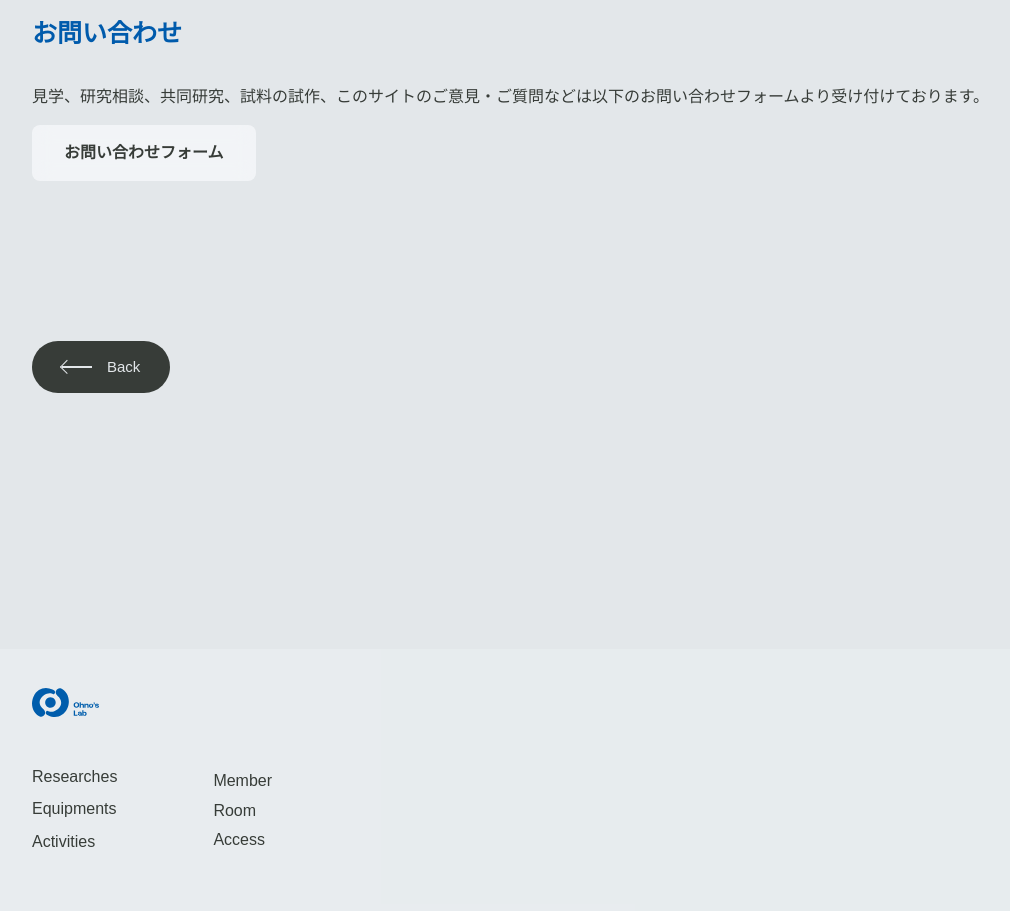
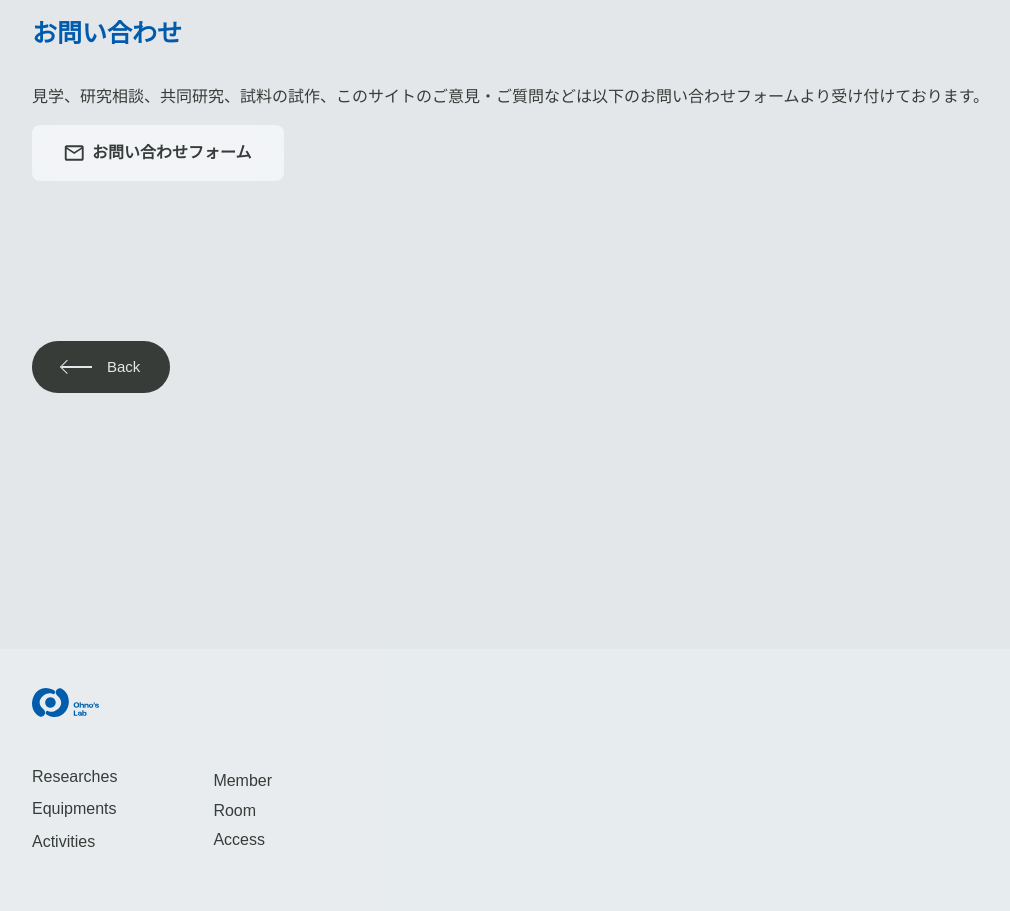
Before and after one commit to svertkatter/ohnolab3, a Nuxt app: page /access in a window 1280 px wide. Shown: the part 860-1771 px from the top of the page, without its empty margins (128-1138 px from the left). Built offline with nearby package versions, Linux system fonts and the light colour scheme; a web font is replaced by a local one.

Commit message:
feat: :sparkles: アイコン付きボタンの追加

```diff
--- a/assets/css/style.css
+++ b/assets/css/style.css
@@ -365,13 +365,21 @@ img{
     backdrop-filter: blur(10px);
     width: fit-content;
     border-radius: var(--radius);
-    display: block;
+    display: flex;
     font-weight: 700;
+    gap: .5em;
+    align-items: center;
 
     &:hover{
         opacity: 1;
         color: var(--base-color);
         background: rgb(55, 60, 56);
+    }
+
+    img{
+        width: 20px;
+        height: 20px;
+        border-radius: 0;
     }
 }
 
--- a/components/LinkButton.vue
+++ b/components/LinkButton.vue
@@ -1,5 +1,8 @@
 <template>
-        <a class="paper-button" :href="link" target="_blank" rel="noopener noreferrer">{{ text }}</a>
+        <a class="paper-button" :href="link" target="_blank" rel="noopener noreferrer">
+            <NuxtImg v-if="icon" :src="icon"/>
+            {{ text }}
+        </a>
 </template>
 
 <script setup>
@@ -8,6 +11,10 @@ defineProps({
         type: String,
         required: true
     },
+    icon:{
+        type: String,
+        required: false
+    },
     text: {
         type: String,
         required: true
--- a/pages/access/index.vue
+++ b/pages/access/index.vue
@@ -25,7 +25,7 @@
                 <div class="access-content">
                     <p>見学、研究相談、共同研究、試料の試作、このサイトのご意見・ご質問などは以下のお問い合わせフォームより受け付けております。</p>
                     <div class="access-room">
-                        <LinkButton link="https://forms.gle/6Kwqg9nqYpXsGwQq6" text="お問い合わせフォーム"/>
+                        <LinkButton link="/form" text="お問い合わせフォーム" icon="/img/icon/mail.svg"/>
                     </div>
                 </div>
             </div>
```
Also changed, not shown: public/img/icon/mail.svg (added).
